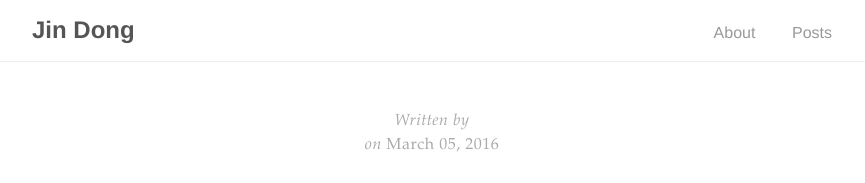
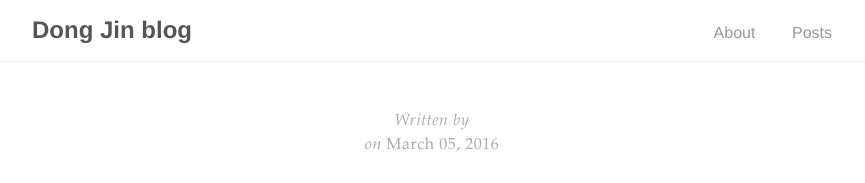
Before and after one commit to djdongjin/djdongjin.github.io, a Jekyll site: the page built from _posts/2016-03-05-improving-the-way-neural-networks-learn.md, in a window 1280 px wide and 900 px high. Shown: the top 183 px of the window, without its empty margins (208-1073 px from the left). Built offline with Jekyll 4.4.1, drawn with Linux system fonts in a browser that asks for light colours; formulas are drawn with MathJax 3.

Commit message:
bug fixing

```diff
--- a/_config.yml
+++ b/_config.yml
@@ -2,7 +2,7 @@
 permalink:      /:year-:month-:day/:title
 
 # Setup
-title:          Jin Dong
+title:          Dong Jin blog
 paginate:       5
 baseurl:        ""
 url:            "https://djdongjin.github.io"
```
Also changed, not shown: _posts/2016-03-05-improving-the-way-neural-networks-learn.md (renamed from _posts/2016-03-05-improve-the-way-nn-learn.md), 2 other files.
